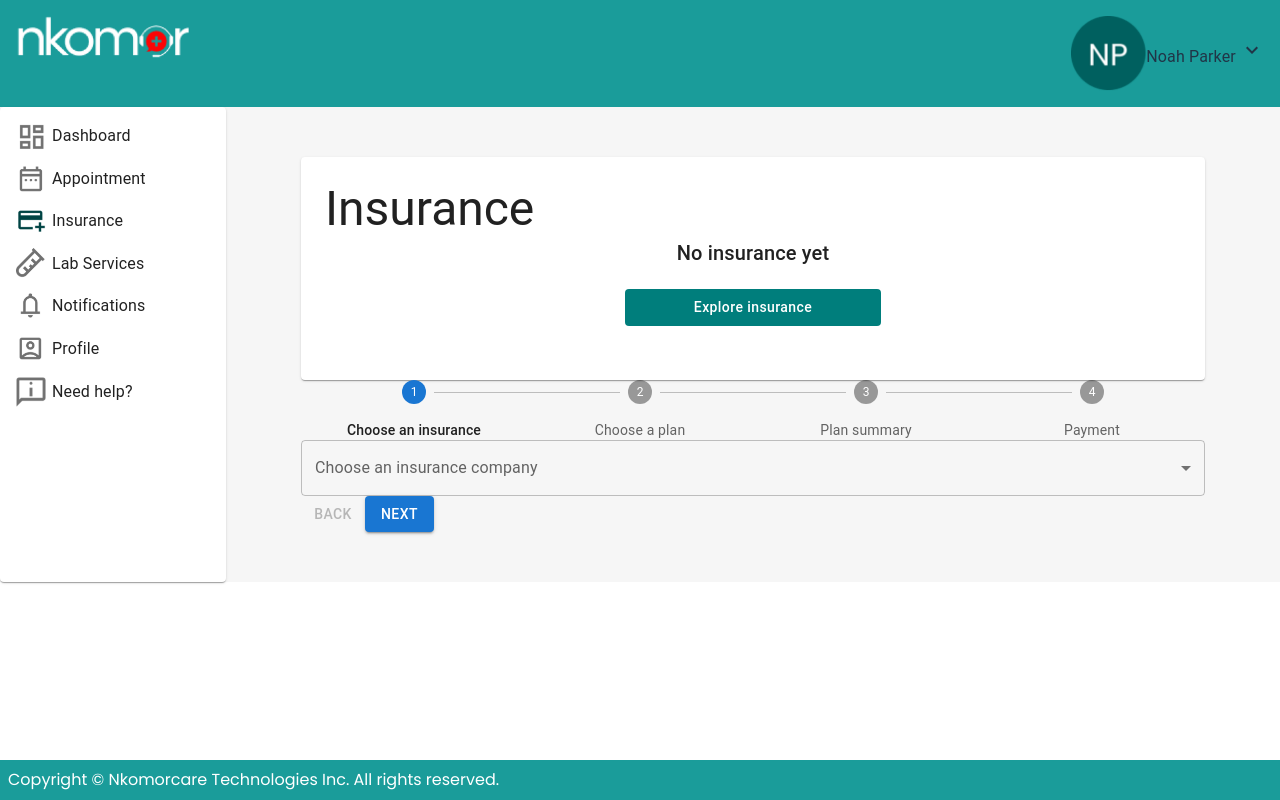
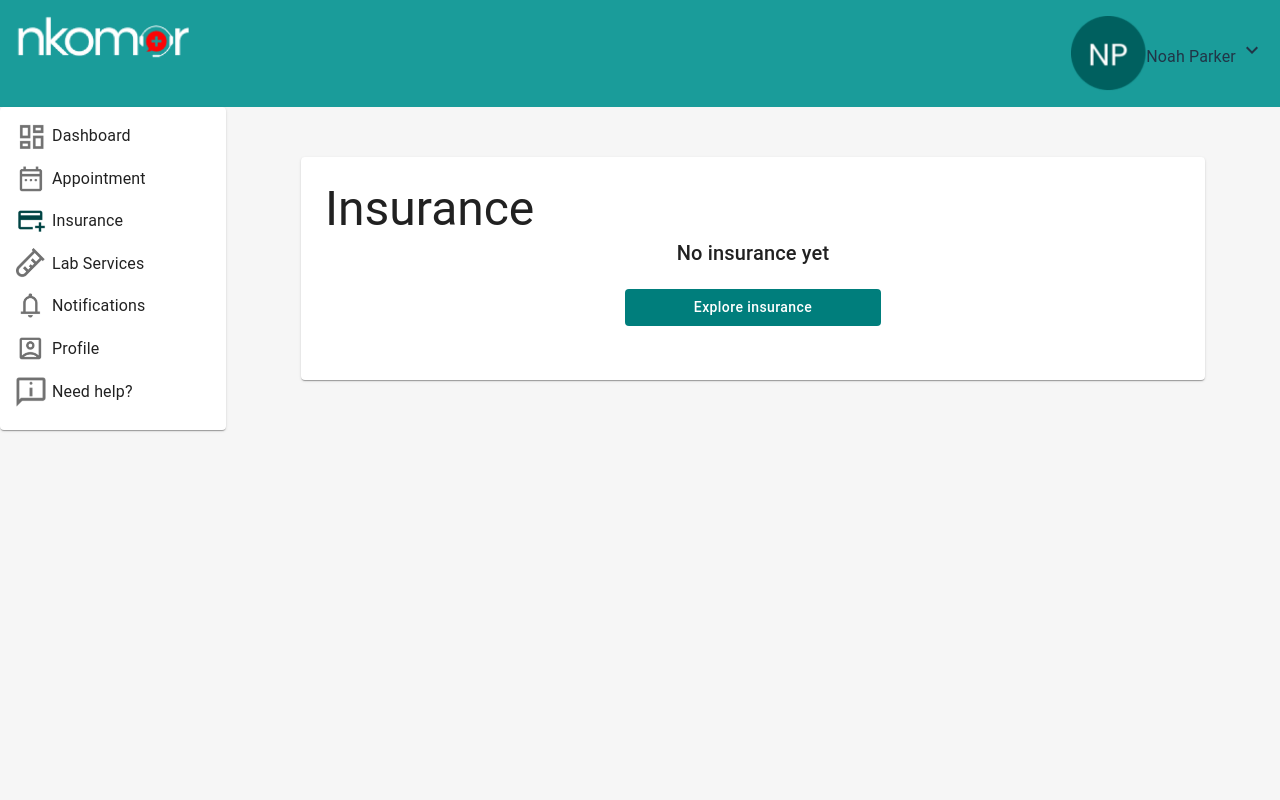
Before and after one commit to KMace/nkomor-health-frontend, a React (Vite) app in the folder vite-project/: page /insurance in a window 1280 px wide. Built offline with nearby package versions, Linux system fonts and the light colour scheme.

Commit message:
work in progress

```diff
--- a/vite-project/src/App.tsx
+++ b/vite-project/src/App.tsx
@@ -1,22 +1,20 @@
 import './App.css'
-import Footer from './Footer'
 import Sidebar from './Sidebar'
 import { Box } from '@mui/material'
 import Header from './Header'
-import Insurance from './Insurance'
 import { Outlet } from 'react-router-dom'
 
 function App() {
   return (
-    <Box width={'100%'}>
+    <Box sx={{'width':'100%', 'minHeight':'100vh', 'backgroundColor':'#F6F6F6'}}>
       <Header />
-      <Box sx={{'display':'flex', 'backgroundColor':'#F6F6F6'}}>
+      <Box sx={{'display':'flex'}}>
         <Sidebar />
         <Box sx={{'width':'100%','padding': '50px 75px'}}>
           <Outlet />
         </Box>
       </Box>
-      <Footer />
+      {/*<Footer />*/}
     </Box>
   )
 }
--- a/vite-project/src/Insurance/InsurancePlans/SinglePlan/index.tsx
+++ b/vite-project/src/Insurance/InsurancePlans/SinglePlan/index.tsx
@@ -3,7 +3,7 @@ import Shield from "../../../assets/shield.png";
 
 function SinglePlan() {
   return (
-    <Paper sx={{'padding': 4, 'maxWidth':'250px'}}>
+    <Paper square sx={{'padding': 4, 'maxWidth':'250px', 'borderRadius':'10px'}}>
       <Box sx={{'display':'flex', 'flexDirection':'column', 'alignItems':'center', 'textAlign': 'center'}}>
         <Typography variant='h4' fontWeight='bold' color='#1A9C9A' sx={{'overflowWrap': 'break-word'}}>B-Health Single & Joint</Typography>
         <Box sx={{'margin': '15px 0'}}>
--- a/vite-project/src/Insurance/InsuranceStepper/index.tsx
+++ b/vite-project/src/Insurance/InsuranceStepper/index.tsx
@@ -69,7 +69,7 @@ function InsuranceStepper() {
 
   return (
     <Box>
-      <Stepper activeStep={activeStep} alternativeLabel>
+      <Stepper activeStep={activeStep} alternativeLabel sx={{'marginBottom':'20px'}}>
         {steps.map((label, index) => {
           const stepProps: { completed?: boolean } = {};
           const labelProps: {
@@ -86,19 +86,21 @@ function InsuranceStepper() {
         })}
       </Stepper>
       {activeStep === steps.length ? (
-          <SuccessfulPurchase />
+          <Box sx={{'display':'flex', 'justifyContent':'center'}}>
+            <SuccessfulPurchase />
+          </Box>
         ) : (
-          <div>
+          <Box>
             <StepContent stepIndex={activeStep} />
-            <div>
+            <Box sx={{'margin':'20px 0'}}>
               <Button disabled={activeStep === 0} onClick={handleBack}>
                 Back
               </Button>
               <Button variant="contained" color="primary" onClick={handleNext}>
                 {activeStep === steps.length - 1 ? 'Finish' : 'Next'}
               </Button>
-            </div>
-          </div>
+            </Box>
+          </Box>
         )}
     </Box>
   )
--- a/vite-project/src/Insurance/SuccessfulPurchase/index.tsx
+++ b/vite-project/src/Insurance/SuccessfulPurchase/index.tsx
@@ -4,11 +4,11 @@ import { NavLink } from "react-router-dom";
 
 function SuccessfulPurchase() {
   return (
-    <Box sx={{'display':'flex', 'flexDirection': 'column', 'justfiyContent': 'center'}}>
+    <Box sx={{'display':'flex', 'flexDirection': 'column', 'justfiyContent': 'flex-end', 'backgroundColor':'pink'}}>
       <img src={Success} width='500px'/>
       <Typography variant='h4'>Purchase complete</Typography>
       <Typography variant='h6'>You have successfully purchased health insurance! Thank you for your purchase.</Typography>
-      <Button component={NavLink} to={'/insurance'}>Go to profile</Button>
+      <Button component={NavLink} to={'/profile'}>Go to profile</Button>
     </Box>
   )
 }
--- a/vite-project/src/Insurance/index.tsx
+++ b/vite-project/src/Insurance/index.tsx
@@ -1,5 +1,5 @@
 import { Box, Button, Paper, Typography } from "@mui/material";
-import InsuranceStepper from "./InsuranceStepper";
+import { NavLink } from "react-router-dom";
 
 function Insurance() {
   return (
@@ -8,10 +8,19 @@ function Insurance() {
         <Typography variant='h3'>Insurance</Typography>
         <Box sx={{'display': 'flex', 'alignItems':'center', 'flexDirection':'column'}}>
           <Typography variant='h6'>No insurance yet</Typography>
-          <Button sx={{'margin':'20px 0 30px 0', 'color':'white', 'backgroundColor':'#007E7C', 'textTransform': 'none', width:'100%', 'maxWidth':'30%'}}>Explore insurance</Button>
+          <Button
+            component={NavLink}
+            to={'/exploreinsurance'}
+            sx={{
+            'margin':'20px 0 30px 0',
+            'color':'white',
+            'backgroundColor':'#007E7C',
+            'textTransform': 'none',
+            'width':'100%',
+            'maxWidth':'30%'}}
+          >Explore insurance</Button>
         </Box>
       </Paper>
-      <InsuranceStepper />
     </Box>
   )
 }
--- a/vite-project/src/Routes/index.tsx
+++ b/vite-project/src/Routes/index.tsx
@@ -4,6 +4,7 @@ import Appointment from "../Appointment";
 import Dashboard from "../Dashboard";
 import HelpPage from "../HelpPage";
 import Insurance from "../Insurance";
+import InsuranceStepper from "../Insurance/InsuranceStepper";
 import LabServices from "../LabServices";
 import Notifications from "../Notifications";
 import Profile from "../Profile";
@@ -42,6 +43,10 @@ const Routes = [
         path: 'profile',
         element: <Profile />
       },
+      {
+        path: 'exploreinsurance',
+        element: <InsuranceStepper />
+      },
     ]
   }
 ];
--- a/vite-project/src/main.tsx
+++ b/vite-project/src/main.tsx
@@ -1,6 +1,6 @@
 import React from 'react'
 import ReactDOM from 'react-dom/client'
-import App from './App.tsx'
+//import App from './App.tsx'
 import { createBrowserRouter, RouterProvider } from 'react-router-dom'
 import './index.css'
 import Routes from './Routes/'
```
